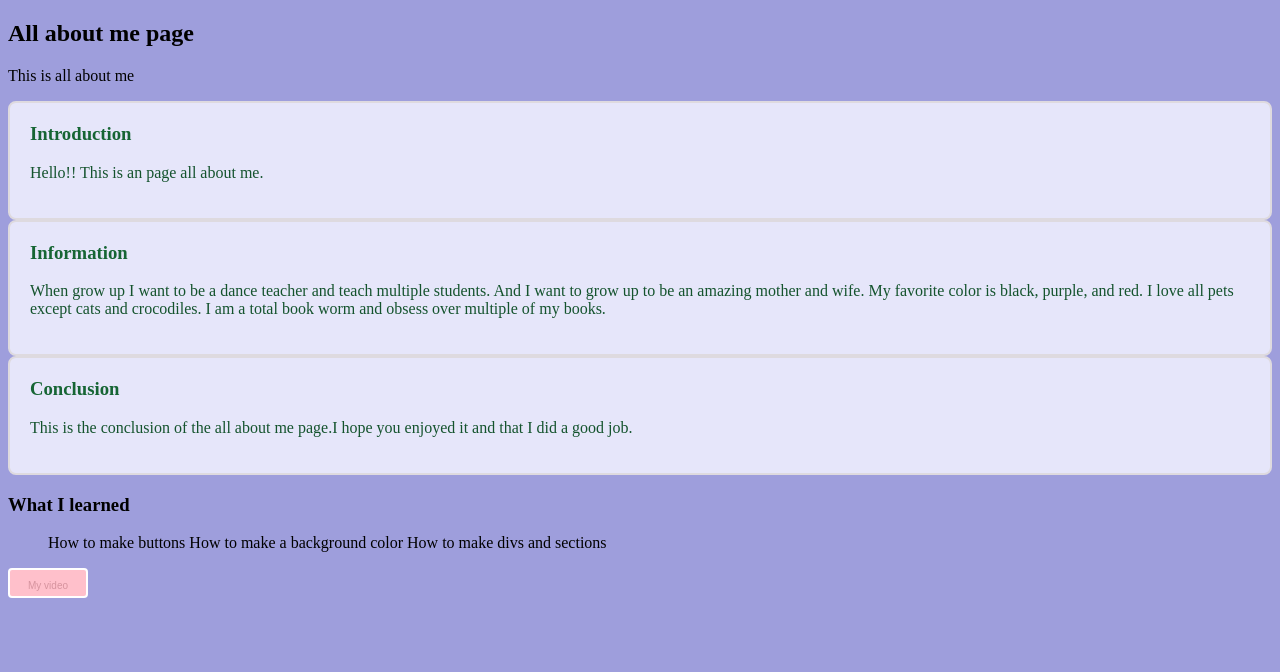
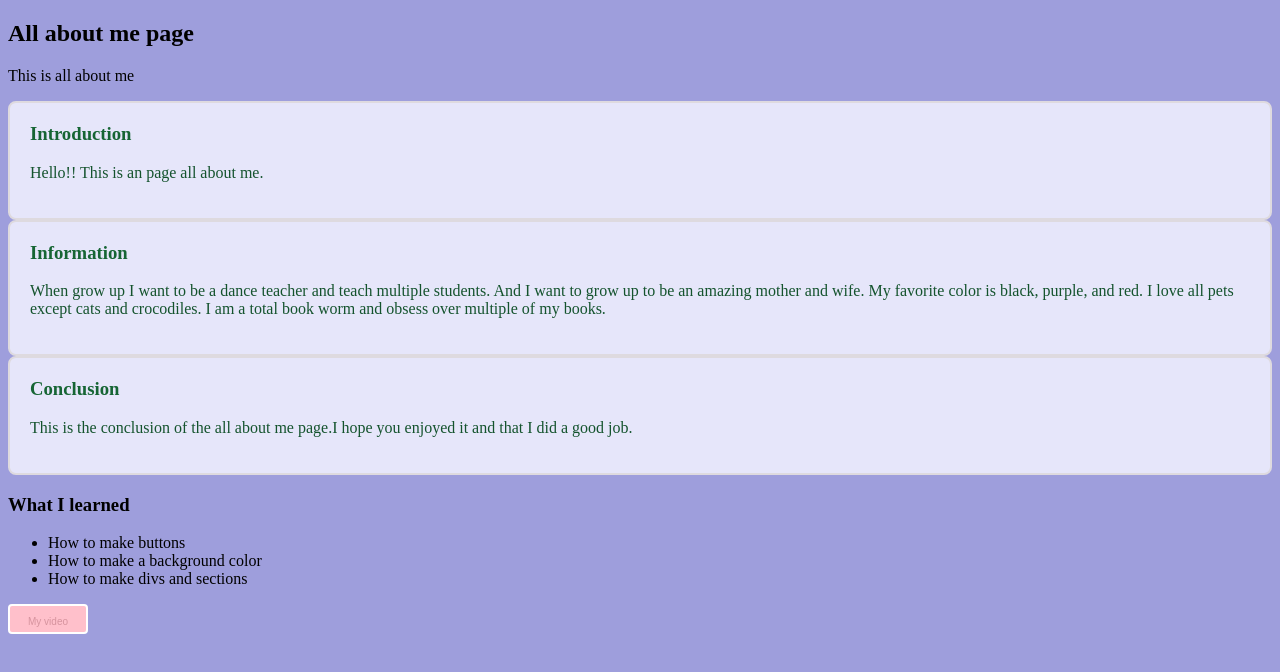
Before and after one commit to BraxtynC/About-me, a plain HTML site: page index.html in a window 1280 px wide. Drawn offline with Linux system fonts and the light colour scheme.

Commit message:
made unordered list on index.html

```diff
--- a/index.html
+++ b/index.html
@@ -33,9 +33,11 @@
     </section>
 
                 <h3>What I learned</h3>
-              <ul>How to make buttons
-                  How to make a background color
-                  How to make divs and sections</ul>
+              <ul>
+                <li>How to make buttons</li>
+                <li>How to make a background color</li>
+                 <li>How to make divs and sections</li>
+              </ul>
 
         <button type="button" onclick="window. location.href='https://youtu.be/3sur4BmjQt8?si=IS3QjusU7eZ496mz'">My video</button>
 
```
